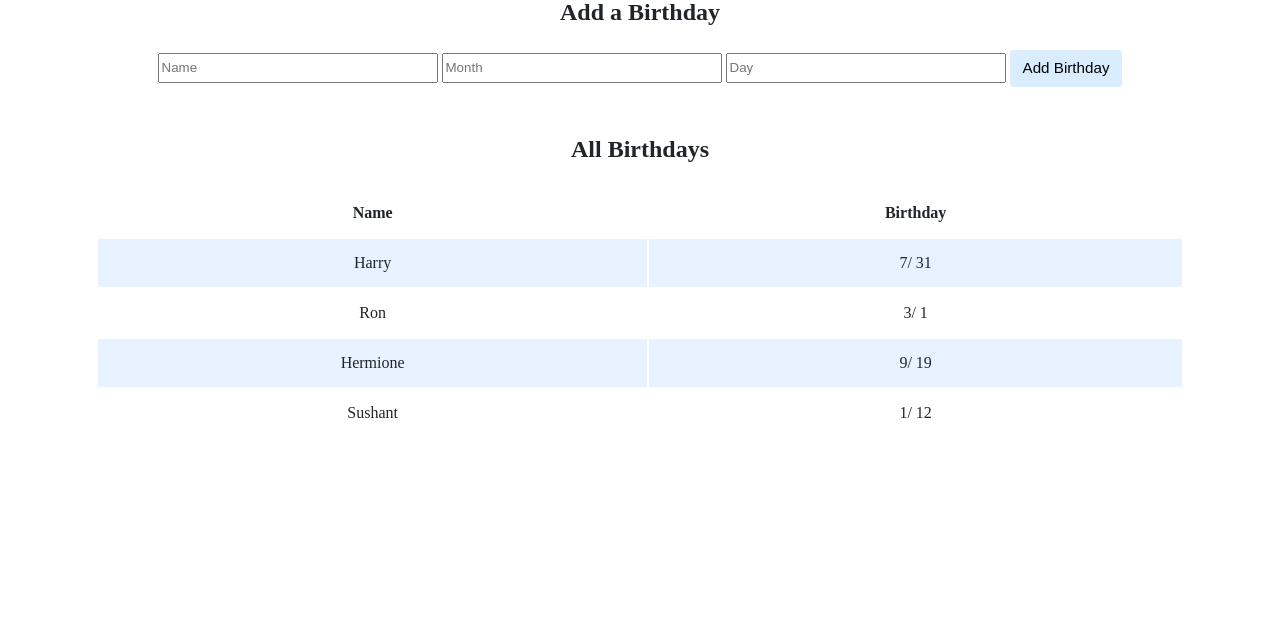
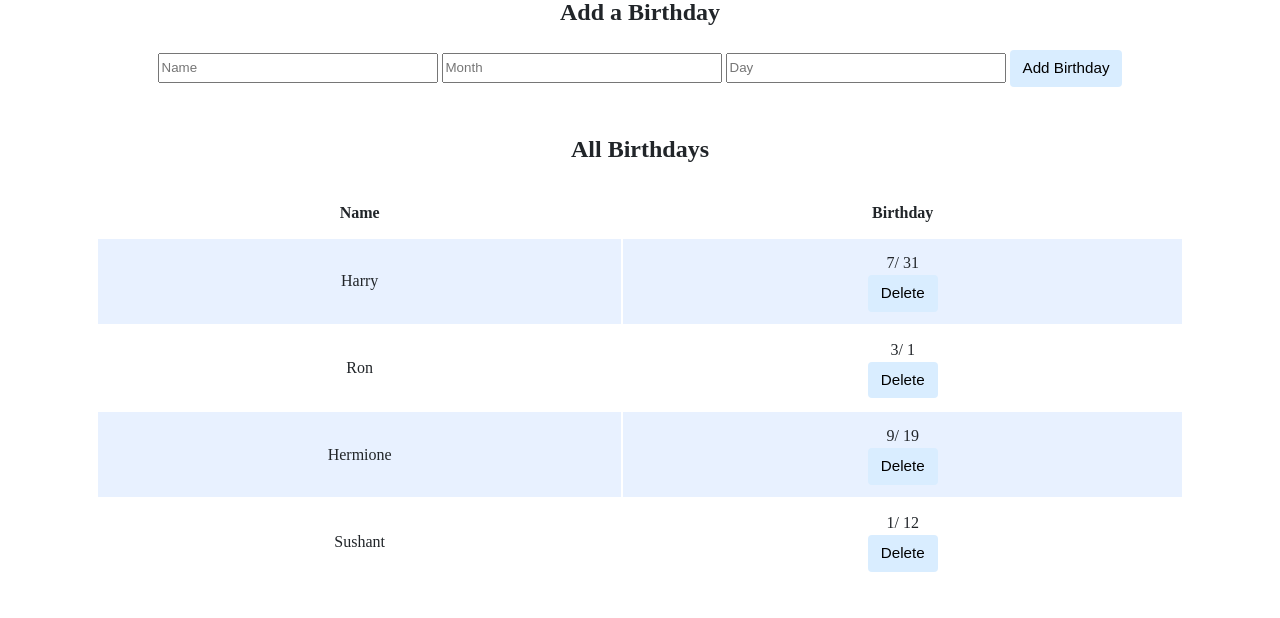
Before and after one commit to bajrasushant/CS50-solutions, a Flask app: page / in a window 1280 px wide. Shown: the part 266-884 px from the top of the page. Before the commit the page ends 684 px from the top, so only its background shows below. Run offline with Flask 2, Linux system fonts and the light colour scheme; some libraries are stand-ins or nearby versions.

Commit message:
Mon, Jan 23, 2023, 10:37 AM +00:00

```diff
--- a/birthdays/app.py
+++ b/birthdays/app.py
@@ -41,3 +41,11 @@ def index():
 
         birthdays = db.execute('SELECT * FROM birthdays')
         return render_template("index.html", birthdays=birthdays)
+
+@app.route("/delete", methods=["POST"])
+def delete():
+    # Forget registrant
+    id = request.form.get("id")
+    if id:
+        db.execute("DELETE FROM birthdays WHERE id = ?", id)
+    return redirect("/")
--- a/birthdays/templates/index.html
+++ b/birthdays/templates/index.html
@@ -21,6 +21,7 @@
                     <input type="text" name="birthDay" placeholder="Day">
                     <button type="submit">Add Birthday</button>
                 </form>
+
             </div>
 
             <div class="section">
@@ -38,8 +39,13 @@
                         {% for birthday in birthdays %}
                         <tr>
                             <td>{{ birthday.name }}</td>
-                            <td><span>{{ birthday.month }}</span><span>/</span> <span> {{ birthday.day }}</span></td>
+                            <td><span>{{ birthday.month }}</span><span>/</span> <span> {{ birthday.day }}</span>
+                                <form action="/delete" method="post">
+                                    <input name="id" type="hidden" value="{{ birthdays.id }}">
+                                    <button type="submit">Delete</button>
+                                </form></td>
                             {% endfor %}
+
                     </tbody>
                 </table>
             </div>
```
